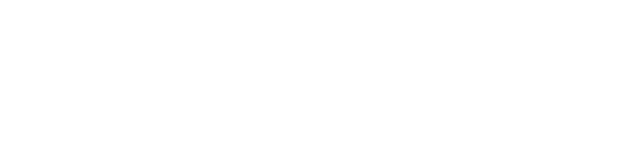
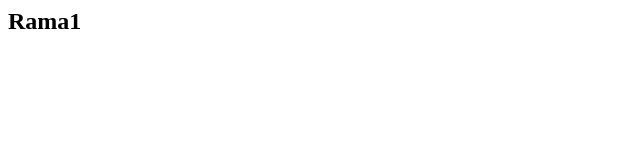
Before and after one commit to Dhernandezz/AldenWebTosat, a plain HTML site: page Index.html in a window 1280 px wide. Shown: the whole page, without its empty margins (0-640 px from the left). Drawn offline with Linux system fonts and the light colour scheme.

Commit message:
Creacion deh2

```diff
--- a/Index.html
+++ b/Index.html
@@ -1,7 +1,7 @@
 <html>
 
 <head></head>
-
+<h2>Rama1</h2>
 <body>
 
 </body>
```
